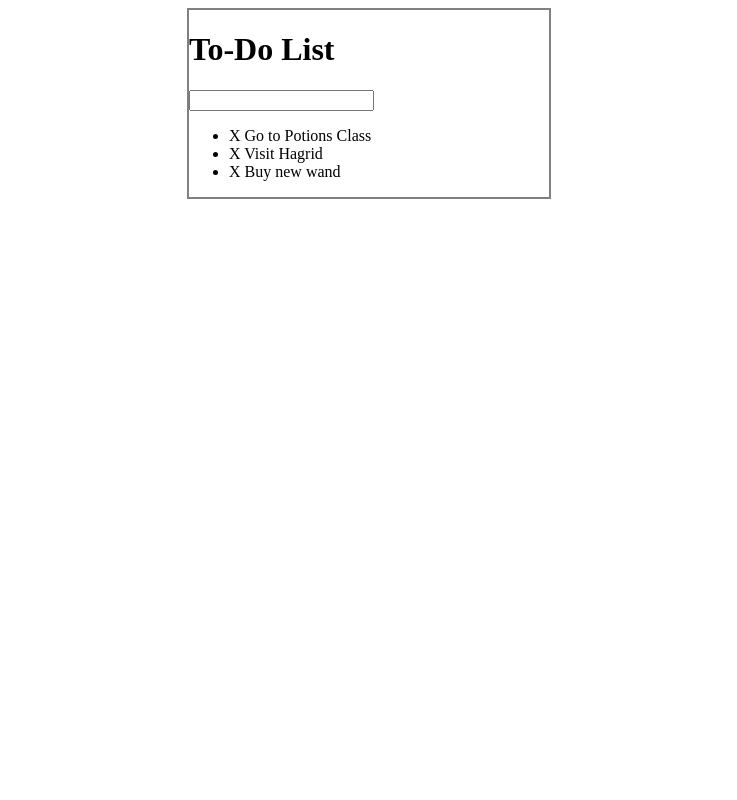
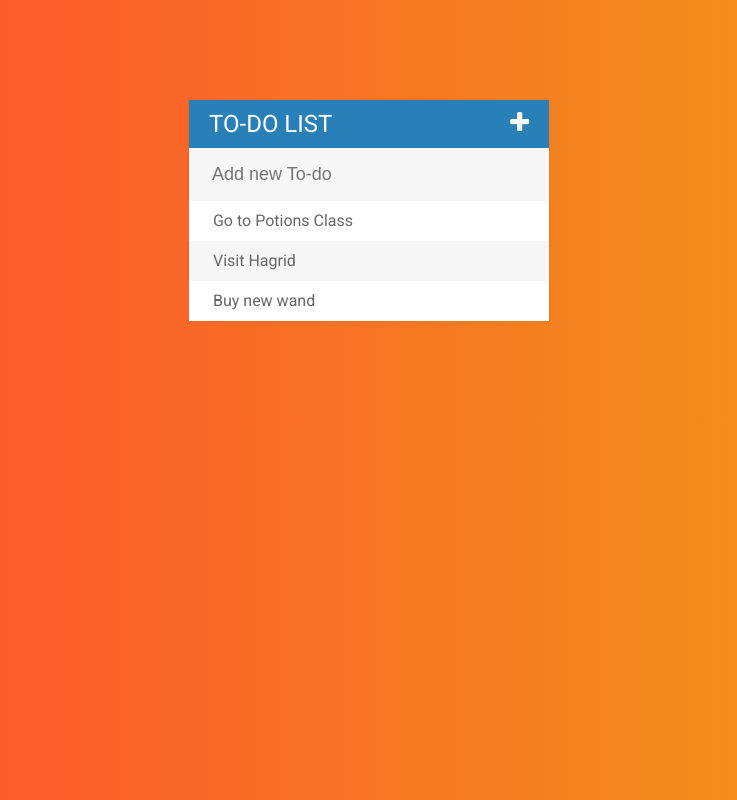
Before and after one commit to Archaeologist03/To-do-list-jQuery, a plain HTML site: page index.html in a window 1280 px wide. Shown: the whole page, without its empty margins (271-1008 px from the left). Drawn offline with Linux system fonts and the light colour scheme.

Commit message:
second commit - done with app

```diff
--- a/assets/css/todos.css
+++ b/assets/css/todos.css
@@ -1,9 +1,71 @@
+body {
+    font-family: Roboto;
+    background: #FF512F;
+    background: linear-gradient(90deg, #FF512F 10%, #F09819 90%);
+}
 #container {
     width: 360px;
-    margin: 0 auto;
-    border: 2px solid gray;
+    margin: 100px auto;
+    background: #f7f7f7;
+    box-shadow: 0 0 3px rgba(0, 0, 0, 0.1);
 }
-
+h1 {
+    background: #2980b8;
+    color: white;
+    margin: 0;
+    padding: 10px 20px;
+    text-transform: uppercase;
+    font-size: 24px;
+    font-weight: normal;
+}
+input {
+    font-size: 18px;
+    color: #2980b8;
+    background: #f7f7f7;
+    width: 100%;
+    padding: 13px 13px 13px 20px;
+    box-sizing: border-box;
+    border: 3px solid rgba(0, 0, 0, 0);
+}
+input:focus {
+    background: white;
+    border: 3px solid #2980b8;
+    outline: none;
+}
+ul {
+    list-style: none;
+    margin: 0;
+    padding: 0;
+}
+li {
+    background: white;
+    height: 40px;
+    line-height: 40px;
+    color: #666;
+}
+li:nth-child(2n) {
+    background: #f7f7f7;
+}
+li:hover span {
+    width: 40px;
+    opacity: 1;
+    transition: width 0.5s ease-out, opacity 0.5s;
+}
+span {
+    background: #e74c3c;
+    height: 40px;
+    margin-right: 20px;
+    text-align: center;
+    color: white;
+    width: 0px;
+    opacity: 0;
+    display: inline-block;
+    border-radius: 3%;
+    transition: width 0.3s, opacity 0.3s;
+}
+.fa-plus {
+    float: right;
+}
 .completed {
     color: gray;
     text-decoration: line-through;
--- a/assets/js/todos.js
+++ b/assets/js/todos.js
@@ -1,16 +1,27 @@
 //check of specific to dos by clicking
-$("li").on("click", function() {
-
-    $(this).toggleClass("completed");
-
+$("ul").on("click", function(e) {
+    $(e.target).toggleClass("completed");
 })
 
 //click on X to delete to do
-$("span").on("click", function(e) {
+$("ul").on("click", "span", function(e) {
     $(this).parent().fadeOut(500, function () {
         $(this).remove();
     });
 
     e.stopPropagation();
+})
 
+//add new item on enter keypress
+$("input[type='text']").on("keypress", function(e) {
+    if(e.which === 13) {
+        let toDoText = $(this).val();
+        $(this).val("");
+        $("ul").append(`<li><span><i class="fa fa-trash"></i></span> ${toDoText}</li>`)
+    }
 })
+
+//toggle input on plus icon click
+$(".fa-plus").on("click", function() {
+    $("input[type='text']").fadeToggle();
+})
--- a/index.html
+++ b/index.html
@@ -6,18 +6,20 @@
     <meta http-equiv="X-UA-Compatible" content="ie=edge">
     <title>To do List</title>
     <link rel="stylesheet" href="assets/css/todos.css">
+    <link href="https://fonts.googleapis.com/css?family=Roboto:400,500,700" rel="stylesheet">
+    <link rel="stylesheet" href="https://cdnjs.cloudflare.com/ajax/libs/font-awesome/4.7.0/css/font-awesome.css">
     <script src="assets/js/lib/jquery-3.3.1.min.js"></script>
 </head>
 <body>
 
     <div id="container">
-        <h1>To-Do List</h1>
-        <input type="text">
+        <h1>To-Do List <i class="fa fa-plus"></i></h1>
+        <input type="text" placeholder="Add new To-do">
 
         <ul>
-            <li><span>X</span> Go to Potions Class</li>
-            <li><span>X</span> Visit Hagrid</li>
-            <li><span>X</span> Buy new wand</li>
+            <li><span><i class="fa fa-trash"></i></span> Go to Potions Class</li>
+            <li><span><i class="fa fa-trash"></i></span> Visit Hagrid</li>
+            <li><span><i class="fa fa-trash"></i></span> Buy new wand</li>
 
         </ul>
 
```
